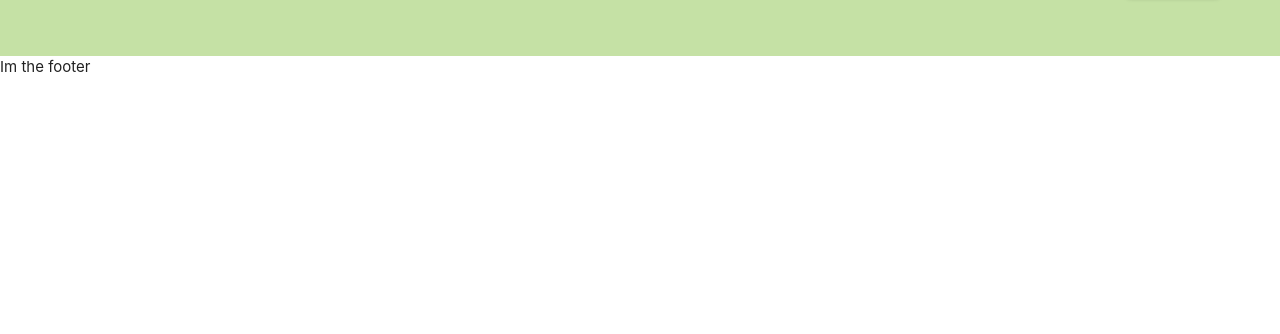
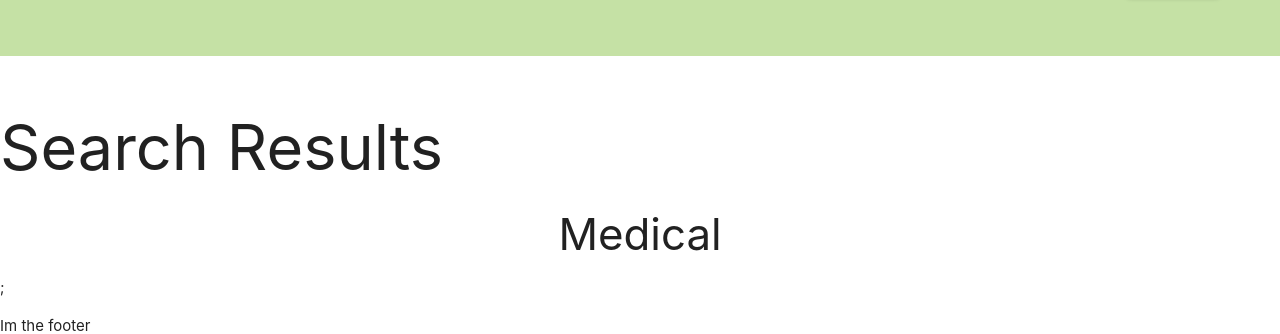
Before and after one commit to Hackify-io/front-team-4, a React (Create React App) app: page / in a window 1280 px wide. Both pictures are taken after typing "Sample", "Sample" into the empty fields and a click on the button "SEARCH". Shown: the part 572-906 px from the top of the page. Before the commit the page ends 800 px from the top, so only its background shows below. Built offline with nearby package versions, Linux system fonts and the light colour scheme.

Commit message:
Added Clinic Result

```diff
--- a/src/actions/clinicActions.js
+++ b/src/actions/clinicActions.js
@@ -1,4 +1,4 @@
-import { GET_CLINIC, GET_APPOINTMENTS } from "./";
+import { GET_CLINIC, GET_APPOINTMENTS, GET_FILTERED_CLINICS } from "./";
 import ClinicService from "./../services/clinicService";
 
 // Get Clinics
@@ -22,3 +22,11 @@ export const getAppointments = id => {
 export const submitAppointment = appointment => {
   ClinicService.submitAppointment(appointment);
 };
+
+export const getClinics = (procedure, place) => {
+  const clinics = ClinicService.getClinics(procedure, place);
+  return {
+    type: GET_FILTERED_CLINICS,
+    payload: clinics
+  };
+};
--- a/src/actions/index.js
+++ b/src/actions/index.js
@@ -9,4 +9,5 @@ export const GET_PROCEDURES = "GET_PROCEDURES";
 
 //Clinic Actions
 export const GET_CLINIC = "GET_CLINIC";
+export const GET_FILTERED_CLINICS = "GET_FILTERED_CLINICS";
 export const GET_APPOINTMENTS = "GET_APPOINTMENTS";
--- /dev/null
+++ b/src/components/ClinicList.js
@@ -0,0 +1,22 @@
+import React, { Component, Fragment } from "react";
+
+export default class ClinicList extends Component {
+  renderClinics = () => {
+    const { clinics } = this.props;
+    return clinics.map(c => {
+      return (
+        <h3 key={c.id} className="center-align">
+          {c.id}
+        </h3>
+      );
+    });
+  };
+  render() {
+    return (
+      <Fragment>
+        <h1>Search Results</h1>
+        {this.renderClinics()};
+      </Fragment>
+    );
+  }
+}
--- a/src/components/Landing.js
+++ b/src/components/Landing.js
@@ -5,10 +5,12 @@ import { connect } from "react-redux";
 //Import Services
 import { getProcedures } from "./../actions/procedureActions";
 import { getPlaces } from "./../actions/placeActions";
+import { getClinics } from "./../actions/clinicActions";
 //Import Components
 import Section from "./common/Section";
 import FeatureSlider from "./FeatureSlider";
 import SearchFields from "./SearchFields";
+import ClinicList from "./ClinicList";
 
 //Import Utils
 import { MAIN_COLOR_CLASS } from "./../utils/colors";
@@ -17,18 +19,35 @@ class Landing extends Component {
     this.props.getPlaces();
     this.props.getProcedures();
   }
+
+  onSearchSubmit = (procedure, place) => {
+    this.props.getClinics(procedure, place);
+  };
   render() {
+    const { filteredClinics } = this.props;
     return (
       <Fragment>
         <Section name="slider">
           <FeatureSlider />
         </Section>
         <Section name="search" className={MAIN_COLOR_CLASS}>
-          <SearchFields />
+          <SearchFields onSearchClick={this.onSearchSubmit} />
+        </Section>
+        <Section name="clinic-List">
+          <ClinicList clinics={filteredClinics} />
         </Section>
       </Fragment>
     );
   }
 }
 
-export default connect(null, { getPlaces, getProcedures })(Landing);
+const mapStateToProps = state => {
+  return {
+    filteredClinics: state.clinic.filteredClinics
+  };
+};
+export default connect(mapStateToProps, {
+  getPlaces,
+  getProcedures,
+  getClinics
+})(Landing);
--- a/src/components/SearchFields.js
+++ b/src/components/SearchFields.js
@@ -17,13 +17,20 @@ class SearchFields extends Component {
     this.setState({ selectedProcedure: procedure });
   };
 
+  onSearchSubmit = () => {
+    const { onSearchClick } = this.props;
+    const { procedure, place } = this.state;
+    console.log(this.state.procedure, place);
+    onSearchClick(procedure, this.state.place);
+  };
+
   render() {
     return (
       <Row className=" center-align valign-wrapper">
         <ProceduresAutocomplete onAutocomplete={this.onProcedureAutoComplete} />
         <PlacesAutocomplete onAutocomplete={this.onPlacesAutoComplete} />
         <Col s={2}>
-          <Button>Search</Button>
+          <Button onClick={this.onSearchSubmit}>Search</Button>
         </Col>
       </Row>
     );
--- a/src/reducers/clinicReducer.js
+++ b/src/reducers/clinicReducer.js
@@ -1,8 +1,13 @@
-import { GET_CLINIC, GET_APPOINTMENTS } from "../actions/";
+import {
+  GET_CLINIC,
+  GET_APPOINTMENTS,
+  GET_FILTERED_CLINICS
+} from "../actions/";
 
 const initialState = {
   currentClinic: null,
-  appointments: []
+  appointments: [],
+  filteredClinics: []
 };
 
 export default function(state = initialState, action) {
@@ -17,6 +22,11 @@ export default function(state = initialState, action) {
         ...state,
         appointments: action.payload
       };
+    case GET_FILTERED_CLINICS:
+      return {
+        ...state,
+        filteredClinics: action.payload
+      };
     default:
       return state;
   }
--- a/src/services/clinicService.js
+++ b/src/services/clinicService.js
@@ -1,4 +1,5 @@
 import API from "./../api/Medical";
+import { getClinic } from "../actions/clinicActions";
 
 class ClinicService {
   static async login(login) {
@@ -62,6 +63,11 @@ class ClinicService {
     return dummyClinic;
   }
 
+  static getClinics(procedure, place) {
+    const clinic = getClinic("Medical");
+    const clinics = [clinic.payload];
+    return clinics;
+  }
   static submitAppointment(userId, clinicId, appointment) {
     return null;
   }
```
